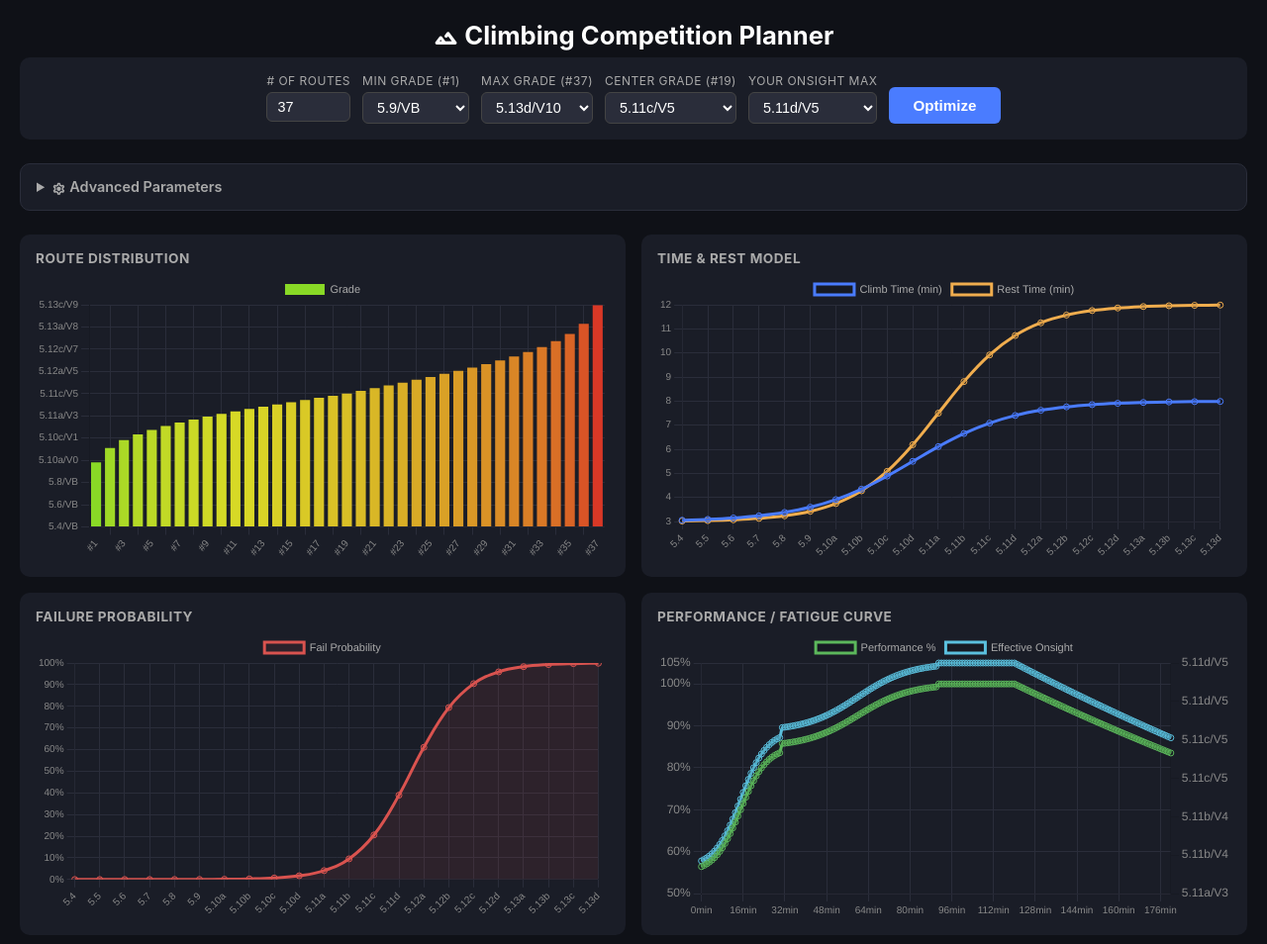
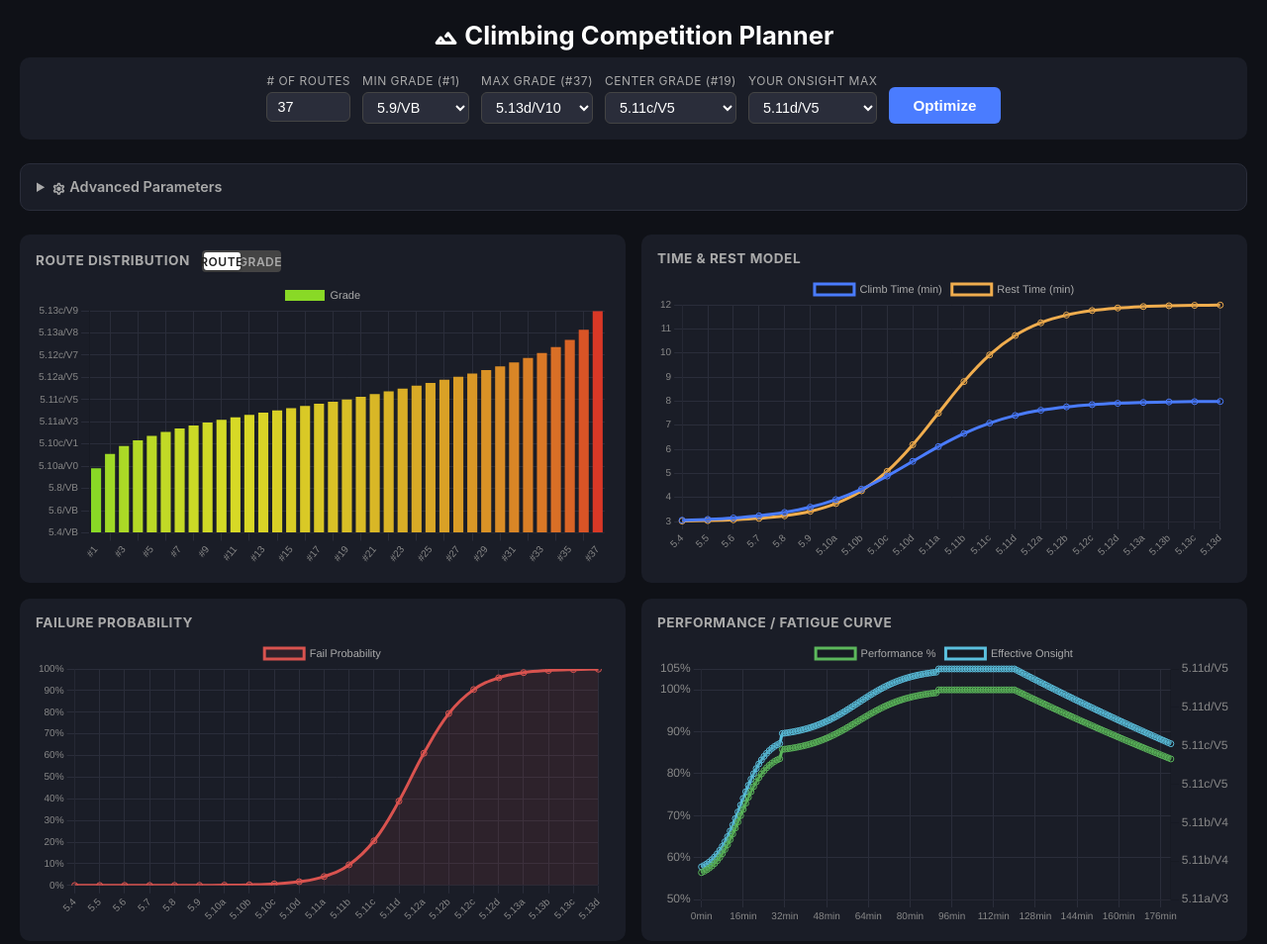
Before and after one commit to alecgdouglas/climbing-comp-planner, a website: page index.html in a window 1280 px wide. Shown: the top 954 px of the page at 99% size. Drawn offline with nearby package versions, Linux system fonts and the light colour scheme.

Commit message:
Add Route/Grade toggle on distribution chart for histogram view

```diff
--- a/index.html
+++ b/index.html
@@ -56,7 +56,7 @@
   </details>
 
   <div class="charts">
-    <div class="chart-card"><h3>Route Distribution</h3><canvas id="chartDist"></canvas></div>
+    <div class="chart-card"><h3>Route Distribution <div class="grade-toggle" style="display:inline-block;vertical-align:middle;margin-left:8px;width:80px;height:22px"><input type="checkbox" id="distToggle" onchange="redrawDist()"><label for="distToggle"><div class="gt-switch" data-unchecked="Route" data-checked="Grade" style="font-size:0.65rem"></div></label></div></h3><canvas id="chartDist"></canvas></div>
     <div class="chart-card"><h3>Time &amp; Rest Model</h3><canvas id="chartTime"></canvas></div>
     <div class="chart-card"><h3>Failure Probability</h3><canvas id="chartFail"></canvas></div>
     <div class="chart-card"><h3>Performance / Fatigue Curve</h3><canvas id="chartFatigue"></canvas></div>
@@ -229,27 +229,36 @@ function runOptimizer() {
   renderStrategy(result);
 }
 
+let lastRoutes = [];
+function redrawDist() { drawDistChart(lastRoutes); }
+
 function drawDistChart(routes) {
-  makeChart('chartDist', 'bar', {
-    labels: routes.map(r => '#' + r.routeNum),
-    datasets: [{
-      label: 'Grade',
-      data: routes.map(r => r.gradeNum),
-      backgroundColor: routes.map(r => {
-        const n = r.gradeNum / (grades.length - 1);
-        return `hsl(${(1 - n) * 120}, 70%, 50%)`;
-      }),
-    }]
-  }, {
-    scales: {
-      ...chartOpts.scales,
-      y: { ...chartOpts.scales.y, ticks: { ...chartOpts.scales.y.ticks,
-        callback: v => dgn(v) } }
-    },
-    plugins: { ...chartOpts.plugins, tooltip: { callbacks: {
-      label: ctx => dgn(ctx.raw) + ' (' + routes[ctx.dataIndex].points + ' pts)'
-    }}}
-  });
+  lastRoutes = routes;
+  const histogram = document.getElementById('distToggle').checked;
+  if (histogram) {
+    const counts = {};
+    routes.forEach(r => { counts[r.grade] = (counts[r.grade] || 0) + 1; });
+    const used = grades.filter(g => counts[g]);
+    makeChart('chartDist', 'bar', {
+      labels: used.map(g => dg(g)),
+      datasets: [{ label: 'Routes', data: used.map(g => counts[g]),
+        backgroundColor: used.map(g => { const n = S.gradeToNum[g] / (grades.length - 1); return `hsl(${(1 - n) * 120}, 70%, 50%)`; }),
+      }]
+    }, {
+      scales: { ...chartOpts.scales, y: { ...chartOpts.scales.y, ticks: { ...chartOpts.scales.y.ticks, stepSize: 1 } } },
+      plugins: { ...chartOpts.plugins, tooltip: { callbacks: { label: ctx => ctx.raw + ' route' + (ctx.raw > 1 ? 's' : '') } } }
+    });
+  } else {
+    makeChart('chartDist', 'bar', {
+      labels: routes.map(r => '#' + r.routeNum),
+      datasets: [{ label: 'Grade', data: routes.map(r => r.gradeNum),
+        backgroundColor: routes.map(r => { const n = r.gradeNum / (grades.length - 1); return `hsl(${(1 - n) * 120}, 70%, 50%)`; }),
+      }]
+    }, {
+      scales: { ...chartOpts.scales, y: { ...chartOpts.scales.y, ticks: { ...chartOpts.scales.y.ticks, callback: v => dgn(v) } } },
+      plugins: { ...chartOpts.plugins, tooltip: { callbacks: { label: ctx => dgn(ctx.raw) + ' (' + routes[ctx.dataIndex].points + ' pts)' } } }
+    });
+  }
 }
 
 function drawTimeChart() {
```
